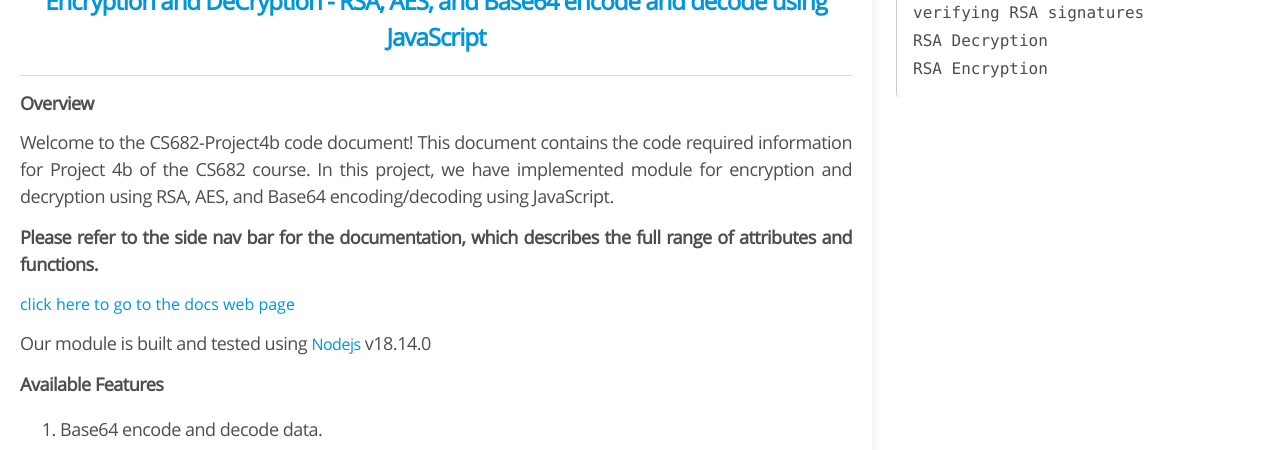
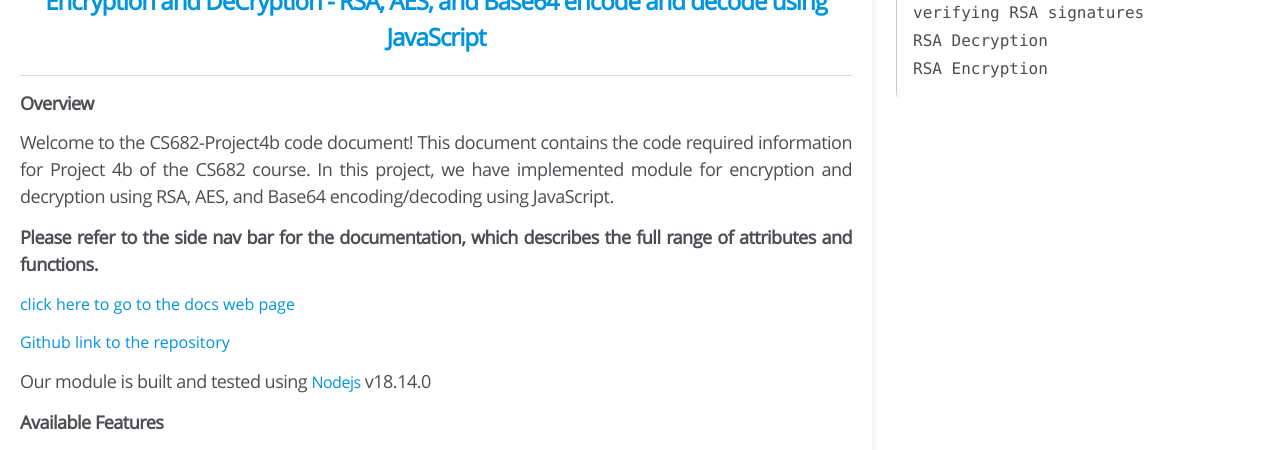
Before and after one commit to Lahasyakr/CS682-Project4b, a website: page documentation/index.html in a window 1280 px wide. Shown: the part 292-742 px from the top of the page. Drawn offline with Linux system fonts and the light colour scheme.

Commit message:
changes to doc

```diff
--- a/documentation/index.html
+++ b/documentation/index.html
@@ -112,6 +112,7 @@
         </p>
         <p><a href="https://lahasyakr.github.io/CS682-Project4b/documentation/index.html">click here to go to the docs web page</a></p>
 
+        <p> <a href="https://github.com/Lahasyakr/CS682-Project4b"> Github link to the repository</a></p>
         <p>
         <h3>Our module is built and tested using <a href="https://nodejs.dev/en/">Nodejs</a> v18.14.0</h3>
         </p>
```
